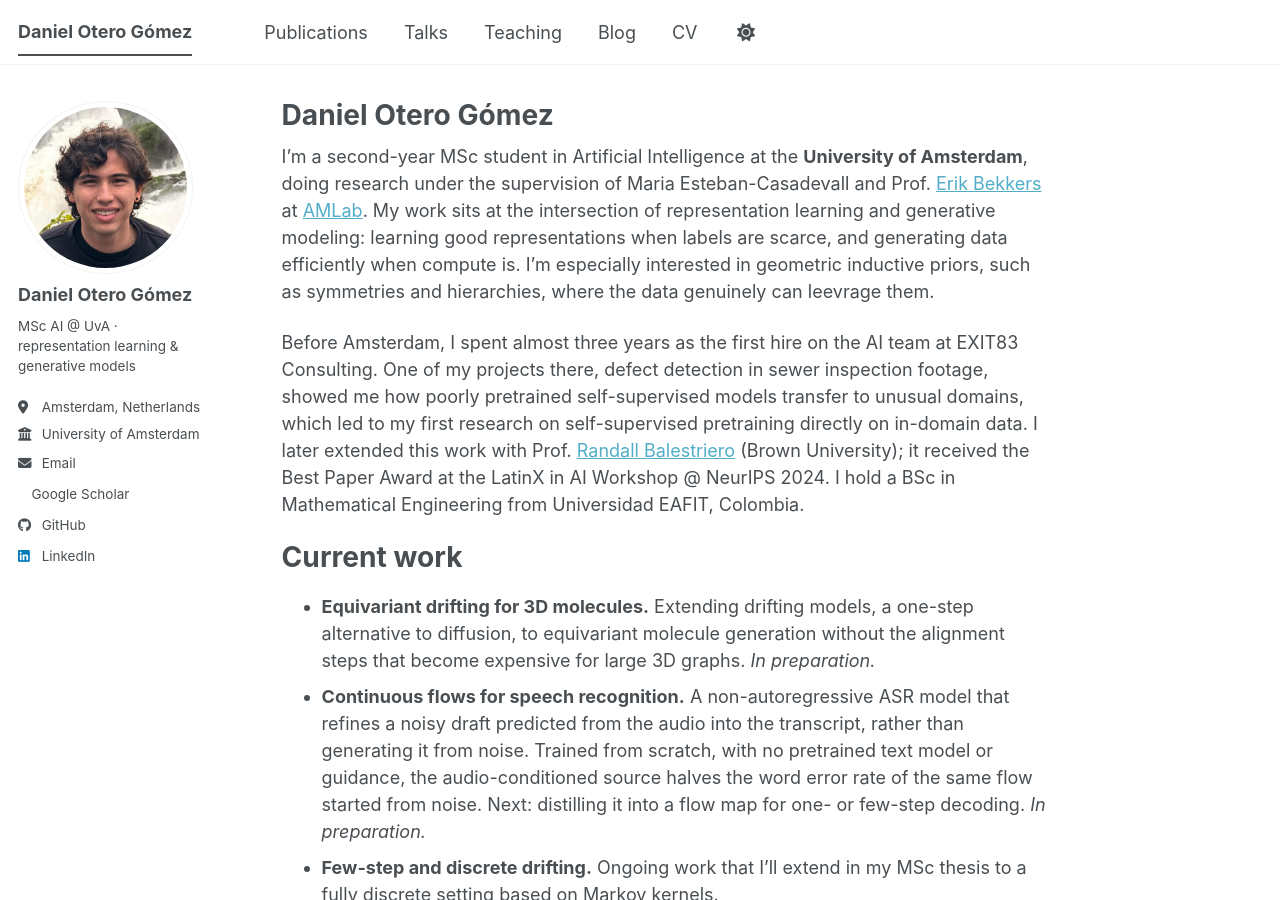
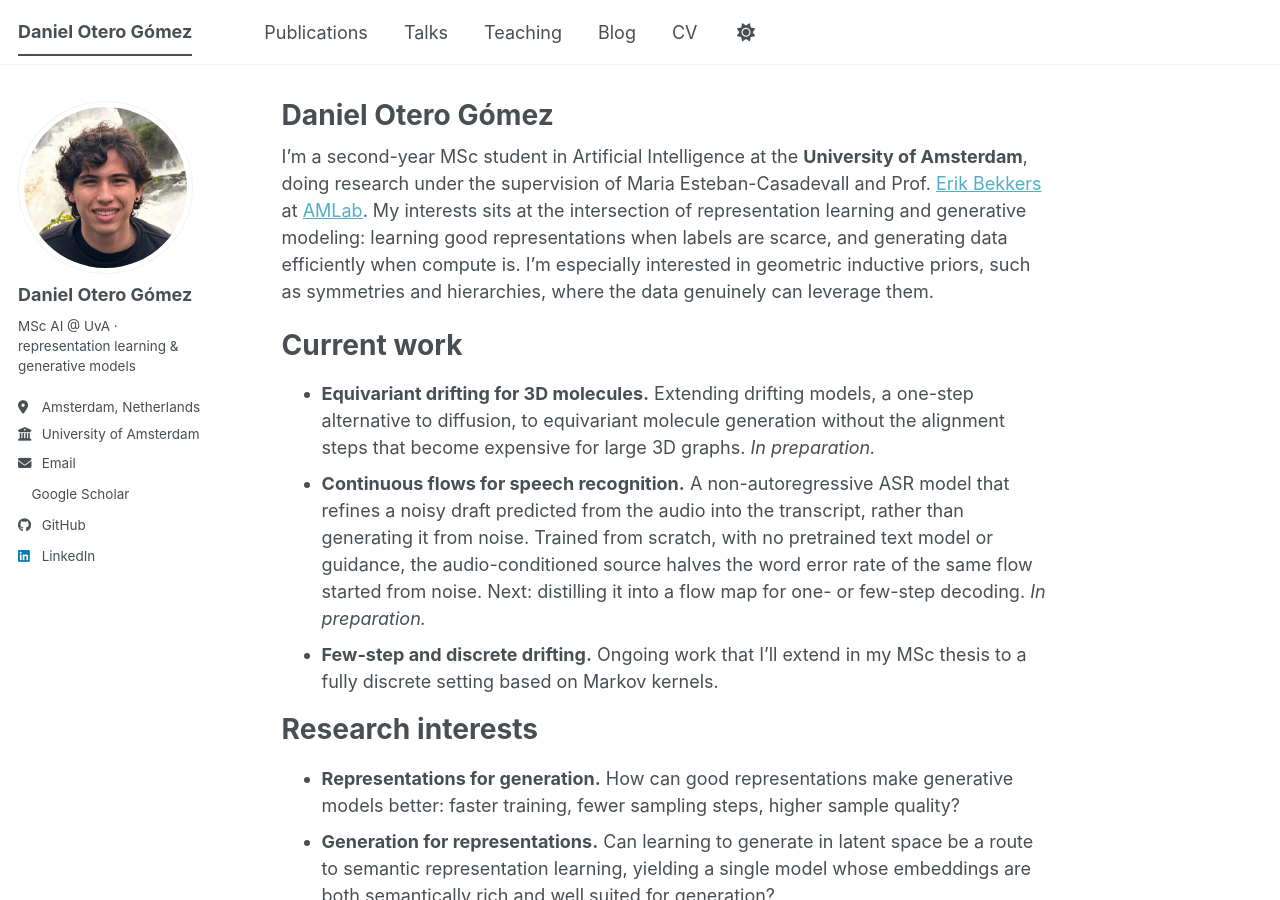
Before and after one commit to daoterog/daoterog.github.io, a Jekyll site: the page built from _pages/about.md, in a window 1280 px wide and 900 px high. Built offline with Jekyll 4.4.1, drawn with Linux system fonts in a browser that asks for light colours; a style sheet for code colours, icons or effects is not loaded; some of the changed text lies outside the part shown.

Commit message:
Remove second paragraph from about section

```diff
--- a/_pages/about.md
+++ b/_pages/about.md
@@ -7,9 +7,7 @@ redirect_from:
   - /about.html
 ---
 
-I'm a second-year MSc student in Artificial Intelligence at the **University of Amsterdam**, doing research under the supervision of Maria Esteban-Casadevall and Prof. [Erik Bekkers](https://amlab.science.uva.nl/people/ErikBekkers/) at [AMLab](https://amlab.science.uva.nl/). My work sits at the intersection of representation learning and generative modeling: learning good representations when labels are scarce, and generating data efficiently when compute is. I'm especially interested in geometric inductive priors, such as symmetries and hierarchies, where the data genuinely can leevrage them.
-
-Before Amsterdam, I spent almost three years as the first hire on the AI team at EXIT83 Consulting. One of my projects there, defect detection in sewer inspection footage, showed me how poorly pretrained self-supervised models transfer to unusual domains, which led to my first research on self-supervised pretraining directly on in-domain data. I later extended this work with Prof. [Randall Balestriero](https://randallbalestriero.github.io/) (Brown University); it received the Best Paper Award at the LatinX in AI Workshop @ NeurIPS 2024. I hold a BSc in Mathematical Engineering from Universidad EAFIT, Colombia.
+I'm a second-year MSc student in Artificial Intelligence at the **University of Amsterdam**, doing research under the supervision of Maria Esteban-Casadevall and Prof. [Erik Bekkers](https://amlab.science.uva.nl/people/ErikBekkers/) at [AMLab](https://amlab.science.uva.nl/). My interests sits at the intersection of representation learning and generative modeling: learning good representations when labels are scarce, and generating data efficiently when compute is. I'm especially interested in geometric inductive priors, such as symmetries and hierarchies, where the data genuinely can leverage them.
 
 Current work
 ======
```
Also changed, not shown: other parts of _pages/about.md (+6 -0 lines).
